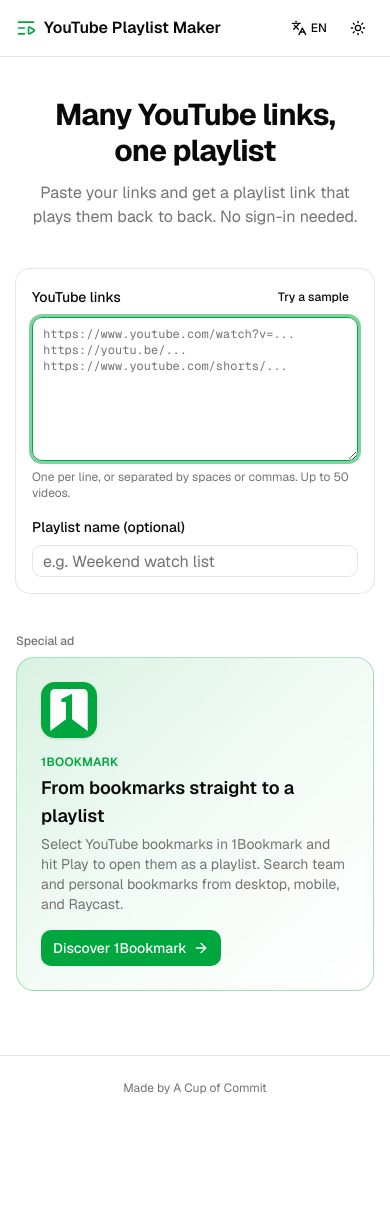
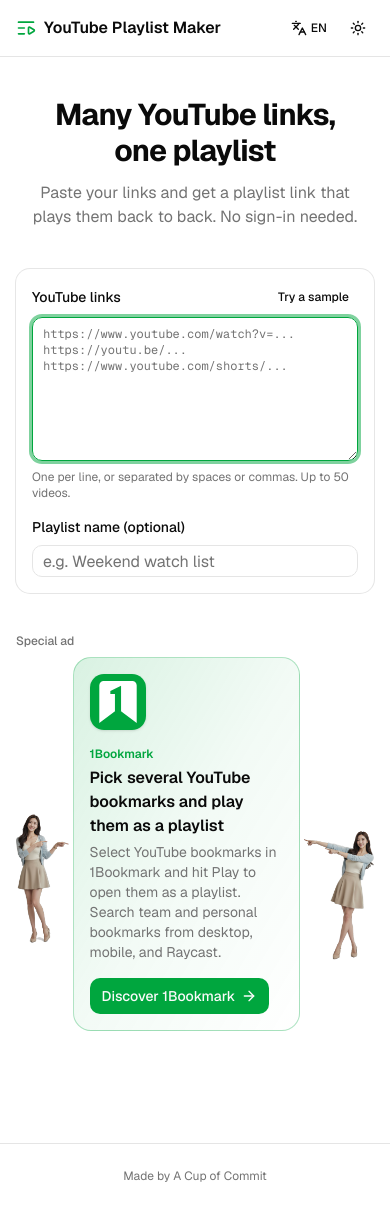
Before and after one commit to ACupofCommit/youtube-playlist-maker, a Next.js app: page /en in a window 390 px wide. Before the commit the page ends 1120 px from the top, so only its background shows below. Built offline with nearby package versions, Linux system fonts and the light colour scheme.

Commit message:
feat: 배너 인물 손끝을 배너 가운데에 맞추고 좁은 화면에서도 보이게, 배너 문구 변경
Co-Authored-By: Claude Opus 5.5 (1M context) <noreply@anthropic.com>
Claude-Session: https://claude.ai/code/session_01EECRzdjPjQD6pFkym2rzZy

```diff
--- a/src/components/promo-banner.tsx
+++ b/src/components/promo-banner.tsx
@@ -10,15 +10,15 @@ export function PromoBanner({ lang, t }: { lang: Locale; t: Dictionary }) {
       href={href}
       target="_blank"
       rel="noopener"
-      className="group from-primary/15 via-primary/5 border-primary/30 hover:border-primary/60 relative flex flex-col gap-4 overflow-hidden rounded-2xl border bg-gradient-to-br to-transparent p-6 transition-colors sm:flex-row sm:items-center sm:gap-6"
+      className="group from-primary/15 via-primary/5 border-primary/30 hover:border-primary/60 relative flex flex-col gap-4 overflow-hidden rounded-2xl border bg-gradient-to-br to-transparent p-4 transition-colors sm:p-6 sm:flex-row sm:items-center sm:gap-6"
     >
       <Image src="/1bookmark-logo.svg" alt="1Bookmark" width={64} height={64} className="size-14 shrink-0 rounded-xl shadow-sm sm:size-16" />
       <div className="flex flex-1 flex-col gap-1">
-        <span className="text-primary text-xs font-semibold tracking-wide uppercase">{t.banner.eyebrow}</span>
-        <h2 className="text-lg font-semibold">{t.banner.title}</h2>
-        <p className="text-muted-foreground text-sm">{t.banner.body}</p>
+        <span className="text-primary text-xs font-semibold">{t.banner.eyebrow}</span>
+        <h2 className="text-base font-semibold break-keep sm:text-lg">{t.banner.title}</h2>
+        <p className="text-muted-foreground text-sm break-keep">{t.banner.body}</p>
       </div>
-      <span className="bg-primary text-primary-foreground inline-flex h-9 shrink-0 items-center justify-center gap-1.5 self-start rounded-lg px-3 text-sm font-medium sm:self-center">
+      <span className="bg-primary text-primary-foreground inline-flex h-9 shrink-0 items-center whitespace-nowrap justify-center gap-1.5 self-start rounded-lg px-3 text-sm font-medium sm:self-center">
         {t.banner.cta}
         <ArrowRight className="size-4 transition-transform group-hover:translate-x-0.5" />
       </span>
--- a/src/components/promo-section.tsx
+++ b/src/components/promo-section.tsx
@@ -2,26 +2,31 @@ import Image from "next/image";
 import { PromoBanner } from "@/components/promo-banner";
 import type { Dictionary, Locale } from "@/lib/i18n";
 
-/** 홍보 배너에 "특별한 광고" 표시와 양옆에서 배너를 가리키는 인물을 붙인다. 인물은 여백이 있는 넓은 화면에서만 보인다. */
+// 인물의 손끝이 배너 세로 가운데를 가리키도록 옮긴다. 손끝 높이는 이미지 높이 대비 비율이라 크기가 바뀌어도 맞는다.
+// point-right: 손끝이 위에서 23%, point-left: 두 손끝의 가운데가 위에서 약 10%.
+// - lg 미만: 배너 양옆에 작게 붙여 둔다(릴스 같은 세로 화면에서도 보이게). 가운데 정렬 후 (50% - 손끝)만큼 내린다.
+// - lg 이상: 배너 바깥 여백에 둔다. 위를 배너 가운데에 맞춘 뒤 손끝만큼 올린다.
 export function PromoSection({ lang, t }: { lang: Locale; t: Dictionary }) {
   return (
-    <section className="flex flex-col gap-2">
+    <section className="flex flex-col gap-2 pb-12 lg:pb-36">
       <span className="text-muted-foreground text-xs font-medium">{t.banner.label}</span>
-      <div className="relative">
+      <div className="flex items-center gap-1 lg:relative lg:block">
         <Image
           src="/banner/point-right.png"
           alt=""
           width={197}
           height={480}
-          className="pointer-events-none absolute right-full bottom-0 mr-3 hidden h-60 w-auto select-none lg:block"
+          className="pointer-events-none h-32 w-auto shrink-0 translate-y-[27%] select-none sm:h-44 lg:absolute lg:top-1/2 lg:right-full lg:mr-3 lg:h-60 lg:-translate-y-[23%]"
         />
-        <PromoBanner lang={lang} t={t} />
+        <div className="min-w-0 flex-1">
+          <PromoBanner lang={lang} t={t} />
+        </div>
         <Image
           src="/banner/point-left.png"
           alt=""
           width={264}
           height={480}
-          className="pointer-events-none absolute bottom-0 left-full ml-3 hidden h-60 w-auto select-none lg:block"
+          className="pointer-events-none h-32 w-auto shrink-0 translate-y-[40%] select-none sm:h-44 lg:absolute lg:top-1/2 lg:left-full lg:ml-3 lg:h-60 lg:-translate-y-[10%]"
         />
       </div>
     </section>
--- a/src/lib/i18n.ts
+++ b/src/lib/i18n.ts
@@ -47,7 +47,7 @@ const ko = {
   banner: {
     label: "특별한 광고",
     eyebrow: "1Bookmark",
-    title: "북마크에서 바로 재생목록으로",
+    title: "유튜브 북마크를 여러 개 선택해서 바로 재생목록으로",
     body: "1Bookmark에 모아 둔 YouTube 북마크를 골라 재생을 누르면 이 재생목록이 바로 열려요. 팀·개인 북마크를 데스크톱·모바일·Raycast 어디서나 검색하세요.",
     cta: "1Bookmark 알아보기",
   },
@@ -98,7 +98,7 @@ const en: Dictionary = {
   banner: {
     label: "Special ad",
     eyebrow: "1Bookmark",
-    title: "From bookmarks straight to a playlist",
+    title: "Pick several YouTube bookmarks and play them as a playlist",
     body: "Select YouTube bookmarks in 1Bookmark and hit Play to open them as a playlist. Search team and personal bookmarks from desktop, mobile, and Raycast.",
     cta: "Discover 1Bookmark",
   },
```
